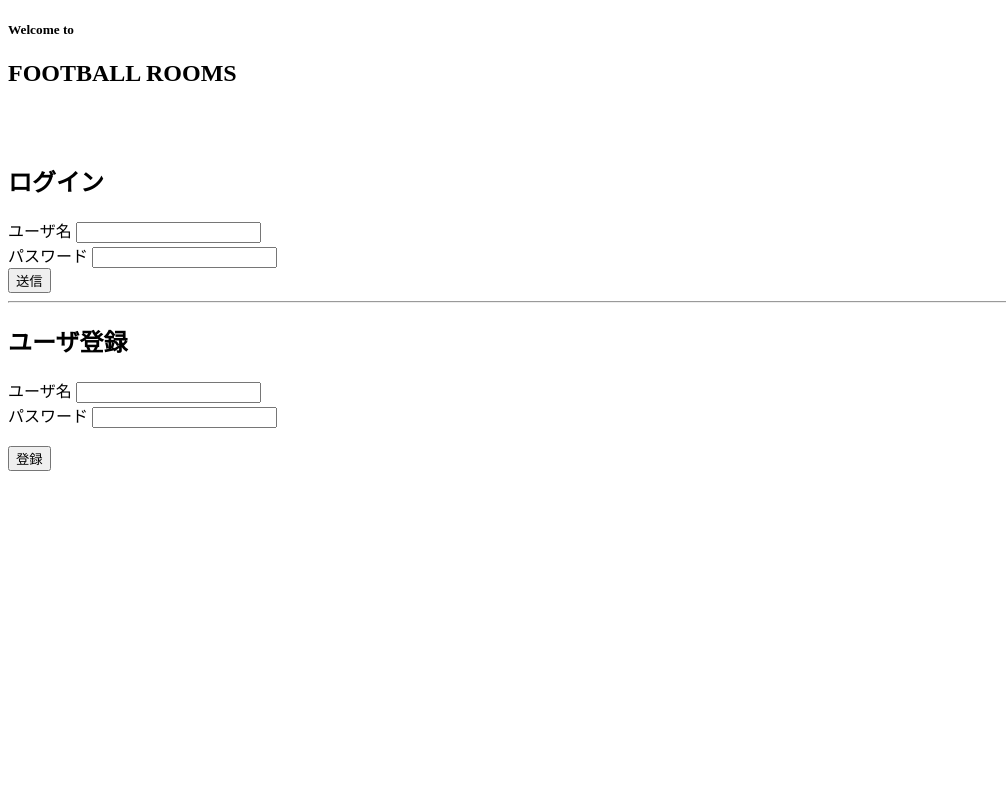
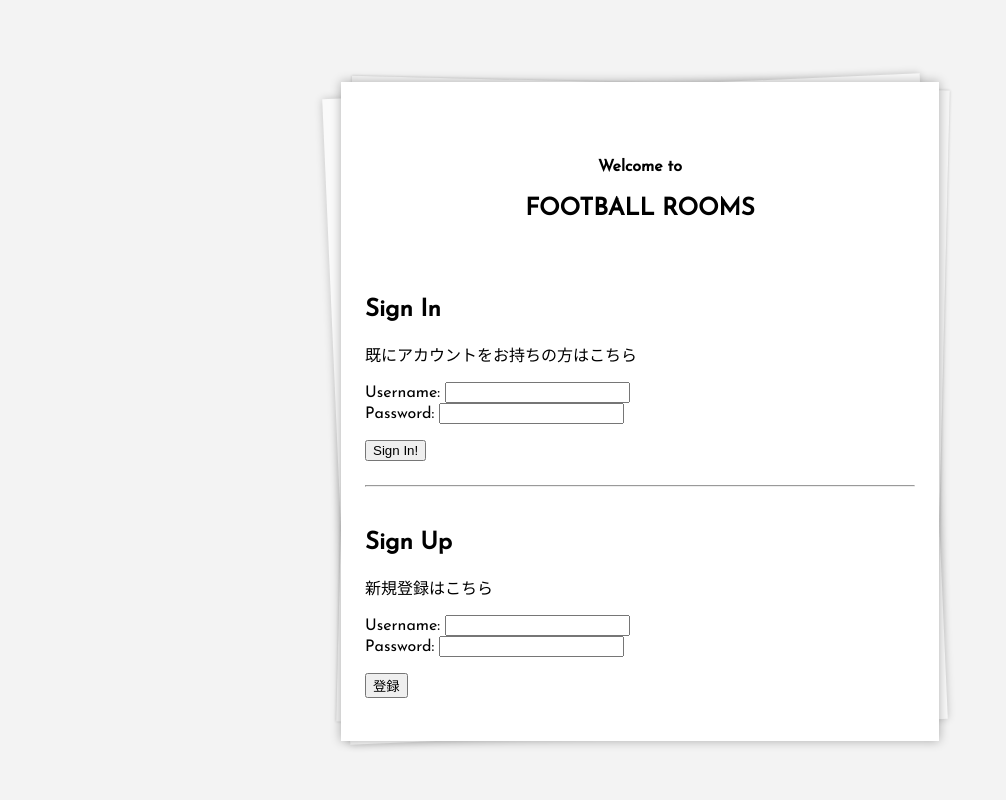
Before and after one commit to Do1904/FootballRooms, a FastAPI app: template templates/index.html in a window 1280 px wide. Shown: the whole page, without its empty margins (0-1006 px from the left). Run offline with FastAPI, Linux system fonts and the light colour scheme; the template is opened without the code that fills it, so the values that code supplies are empty.

Commit message:
sign up, in, out.

```diff
--- a/static/styles/styles.css
+++ b/static/styles/styles.css
@@ -1,12 +1,18 @@
+@import url('https://fonts.googleapis.com/css2?family=Josefin+Sans&display=swap');
+
 body {
     background-color: rgb(243, 243, 243);
-    font: 14px sans-serif;
-    padding: 20px;
+    font-family: 'Josefin Sans';
 }
 
 .welcome{
-    font-family: 'Trebuchet MS', 'Lucida Sans Unicode', 'Lucida Grande', 'Lucida Sans', Arial, sans-serif;
+  font-family: 'Josefin Sans';
     text-align: center;
+}
+
+.content{
+  font-family: 'Josefin Sans';
+
 }
 
   .letter {
--- a/templates/base.html
+++ b/templates/base.html
@@ -9,13 +9,15 @@
 
 <body>
     <div>
+        <br><br><br>
         <nav>
+            <div class="letter">
             <div class="welcome">
-                <h5>Welcome to</h5>
+                <br><br>
+                <h4>Welcome to</h4>
                 <h1>FOOTBALL ROOMS</h1>
             </div>
             <br>
-            <div class="letter">
                 <br>
                 {% block substance %}
                 {% endblock %}
--- a/templates/index.html
+++ b/templates/index.html
@@ -4,28 +4,33 @@
     {% if error %}
     <p style="color: red">{{ error }}</p>
     {% endif %}
-    <h2>ログイン</h2>
+    <h2>Sign In</h2>
+    <p>既にアカウントをお持ちの方はこちら</p>
     <form action="{{ url_for("login") }}" method="post">
         <div>
-            <label for="username">ユーザ名</label>
+            <label for="username">Username: </label>
             <input id="username" type="text" name="username" />
         </div>
         <div>
-            <label for="password">パスワード</label>
+            <label for="password">Password: </label>
             <input id="password" type="password" name="password" />
         </div>
+        <br>
         <div>
-            <button type="submit">送信</button>
+            <button type="submit">Sign In!</button>
         </div>
     </form>
+    <br>
     <hr>
+    <br>
     <h2>
-        ユーザ登録
+        Sign Up
     </h2>
+    <p>新規登録はこちら</p>
     <form action="{{url_for("signup") }}" method="post">
-        <label for="username">ユーザ名</label>
+        <label for="username">Username: </label>
         <input id="username" type="text" name="username"><br>
-        <label for="password">パスワード</label>
+        <label for="password">Password: </label>
         <input id="password" type="password" name="password"><br>
         <br>
         <button type="submit">登録</button>
--- a/templates/nextpage.html
+++ b/templates/nextpage.html
@@ -1,7 +1,7 @@
 {% extends "base.html" %}
 {% block substance %}
 <div class="content">
-    <h2>ようこそ{{ user["username"]}}のページへ</h2>
+    <h2>ようこそ！！{{ user["username"]}}さん！</h2>
     <p><a href="{{url_for("nextnextpage")}}">次の次</a></p>
 </div>
 {% endblock %}
--- a/views.py
+++ b/views.py
@@ -12,6 +12,8 @@
 templates = Jinja2Templates(directory="/app/templates")
 config = Config()
 session = Session(config)
+
+app.mount("/app/static", StaticFiles(directory="app/static"), name="static")
 
 
 @app.get("/")
```
